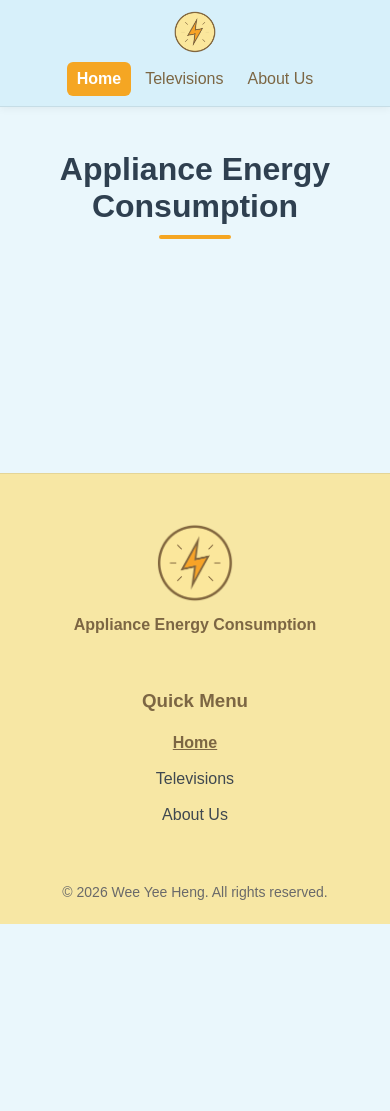
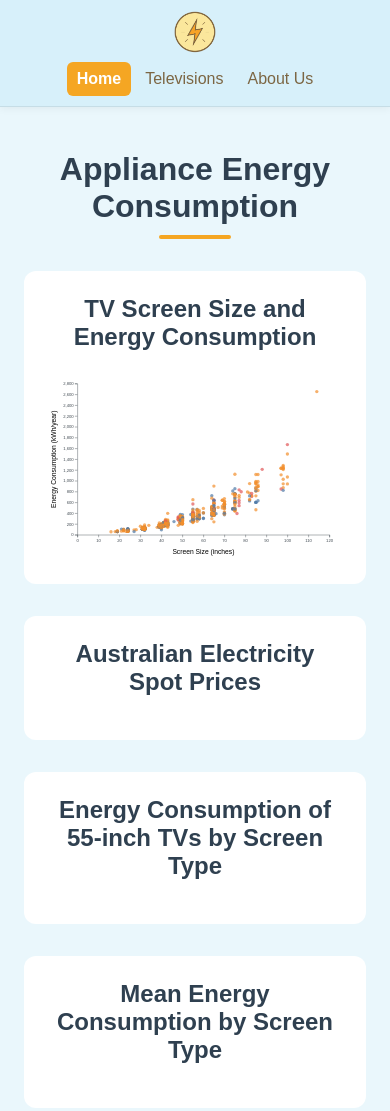
Before and after one commit to Wee1021/COS30045_T05, a plain HTML site: page index.html in a window 390 px wide. Shown: the top 1111 px of the page. Before the commit the page ends 924 px from the top, so only its background shows below. Drawn offline with nearby package versions, Linux system fonts and the light colour scheme.

Commit message:
Add responsive scatter plot for TV energy data

```diff
--- a/index.html
+++ b/index.html
@@ -29,24 +29,29 @@
   </header>
 
   <main class="main">
-    <!--<section class="page-hero">
-      <p class="page-eyebrow page-eyebrow-home">Welcome</p>
-      <h1>Appliance Energy Consumption</h1>
-      <p class="intro">
-        Household appliances contribute significantly to residential
-        electricity usage in Australia. This website explores the energy
-        consumption patterns of common household appliances in the
-        Australian market.
-      </p>
-    </section>-->
+    <h1>Appliance Energy Consumption</h1>
 
-    <h1>Appliance Energy Consumption</h1>
-    <div id="content"></div>
-    <!-- Give the SVG a size so shapes can be seen -->
-    <svg width="300" height="150"></svg>
+    <section class="charts-grid">
+      <article class="chart-card">
+        <h2>TV Screen Size and Energy Consumption</h2>
+        <div id="scatter-chart" class="responsive-svg-container"></div>
+      </article>
 
-    <!-- NEW: Container for T04-3 chart -->
-    <div class="responsive-svg-container"></div>
+      <article class="chart-card">
+        <h2>Australian Electricity Spot Prices</h2>
+        <div id="line-chart" class="responsive-svg-container"></div>
+      </article>
+
+      <article class="chart-card">
+        <h2>Energy Consumption of 55-inch TVs by Screen Type</h2>
+        <div id="bar-chart" class="responsive-svg-container"></div>
+      </article>
+
+      <article class="chart-card">
+        <h2>Mean Energy Consumption by Screen Type</h2>
+        <div id="pie-chart" class="responsive-svg-container"></div>
+      </article>
+    </section>
 
     <!-- Utility buttons -->
     <a href="#" class="scroll-btn"><img src="images/scroll.png" alt="Scroll To The Top"></a>
@@ -78,13 +83,6 @@
 
   <!-- D3 library -->
   <script src="https://d3js.org/d3.v7.min.js"></script>
-  <!-- NEW: T04-4 loader -->
-  <script src="t04-4-load.js"></script>
-  <!-- T04-4 loads CSV then calls createBarChart -->
-  <script src="t04-5-bars.js"></script>
-  <!-- T04-5 defines createBarChart -->
-  <!-- Old js files (disabled while doing T04-5) -->
-  <!-- <script src="energy-d3.js"></script> -->
-  <!-- <script src="t04-3-bars.js"></script> -->
+  <script src="js/scatter.js"></script>
 </body>
 </html>
--- /dev/null
+++ b/js/scatter.js
@@ -0,0 +1,85 @@
+d3.csv("data/Ex5_TV_energy.csv", d => ({
+    brand: d.brand,
+    screenTech: d.screen_tech,
+    screenSize: +d.screensize,
+    energyConsumption: +d.energy_consumpt,
+    starRating: +d.star2,
+    count: +d.count
+  })).then(data => {
+
+    console.log("TV energy data:", data);
+
+    const margin = {
+      top: 30,
+      right: 30,
+      bottom: 60,
+      left: 70
+    };
+
+    const width = 700;
+    const height = 450;
+
+    const innerWidth = width - margin.left - margin.right;
+    const innerHeight = height - margin.top - margin.bottom;
+
+    const svg = d3.select("#scatter-chart")
+      .append("svg")
+      .attr("viewBox", `0 0 ${width} ${height}`);
+
+    const innerChart = svg
+      .append("g")
+      .attr("transform", `translate(${margin.left}, ${margin.top})`);
+
+    const xScale = d3.scaleLinear()
+      .domain([0, d3.max(data, d => d.screenSize)])
+      .nice()
+      .range([0, innerWidth]);
+
+    const yScale = d3.scaleLinear()
+      .domain([0, d3.max(data, d => d.energyConsumption)])
+      .nice()
+      .range([innerHeight, 0]);
+
+    const colorScale = d3.scaleOrdinal()
+      .domain([...new Set(data.map(d => d.screenTech))])
+      .range(d3.schemeTableau10);
+
+    const bottomAxis = d3.axisBottom(xScale);
+
+    const leftAxis = d3.axisLeft(yScale);
+
+    innerChart
+      .append("g")
+      .attr("transform", `translate(0, ${innerHeight})`)
+      .call(bottomAxis);
+
+    innerChart
+      .append("g")
+      .call(leftAxis);
+
+    innerChart
+      .selectAll("circle")
+      .data(data)
+      .join("circle")
+      .attr("cx", d => xScale(d.screenSize))
+      .attr("cy", d => yScale(d.energyConsumption))
+      .attr("r", 4)
+      .attr("fill", d => colorScale(d.screenTech))
+      .attr("opacity", 0.7);
+
+    svg
+      .append("text")
+      .attr("x", margin.left + innerWidth / 2)
+      .attr("y", height - 15)
+      .attr("text-anchor", "middle")
+      .text("Screen Size (inches)");
+
+    svg
+      .append("text")
+      .attr("transform", "rotate(-90)")
+      .attr("x", -(margin.top + innerHeight / 2))
+      .attr("y", 20)
+      .attr("text-anchor", "middle")
+      .text("Energy Consumption (kWh/year)");
+
+  });
--- a/style.css
+++ b/style.css
@@ -474,6 +474,41 @@ body {
 }
 
 /* ========================
+   SVG Container
+======================== */
+.responsive-svg-container {
+margin: 0 auto; /* center */
+width: 100%; /* fill parent width */
+max-width: 1200px; /* cap max width */
+}
+
+/* ========================
+   Charts Grid
+======================== */
+.charts-grid {
+  display: grid;
+  grid-template-columns: repeat(2, minmax(0, 1fr));
+  gap: 2rem;
+  margin-top: 2rem;
+}
+
+.chart-card {
+  background: var(--surface);
+  padding: 1.5rem;
+  border-radius: 12px;
+}
+
+.chart-card h2 {
+  margin-top: 0;
+}
+
+.responsive-svg-container svg {
+  display: block;
+  width: 100%;
+  height: auto;
+}
+
+/* ========================
    Responsive
 ======================== */
 @media (max-width: 900px) {
@@ -485,6 +520,10 @@ body {
   .story-card-reverse .story-copy,
   .story-card-reverse .story-visual {
     order: initial;
+  }
+
+  .charts-grid {
+    grid-template-columns: 1fr;
   }
 }
 
@@ -518,12 +557,3 @@ body {
     grid-template-columns: 1fr;
   }
 }
-
-/* ========================
-   SVG Container
-======================== */
-.responsive-svg-container {
-margin: 0 auto; /* center */
-width: 100%; /* fill parent width */
-max-width: 1200px; /* cap max width */
-}
```
